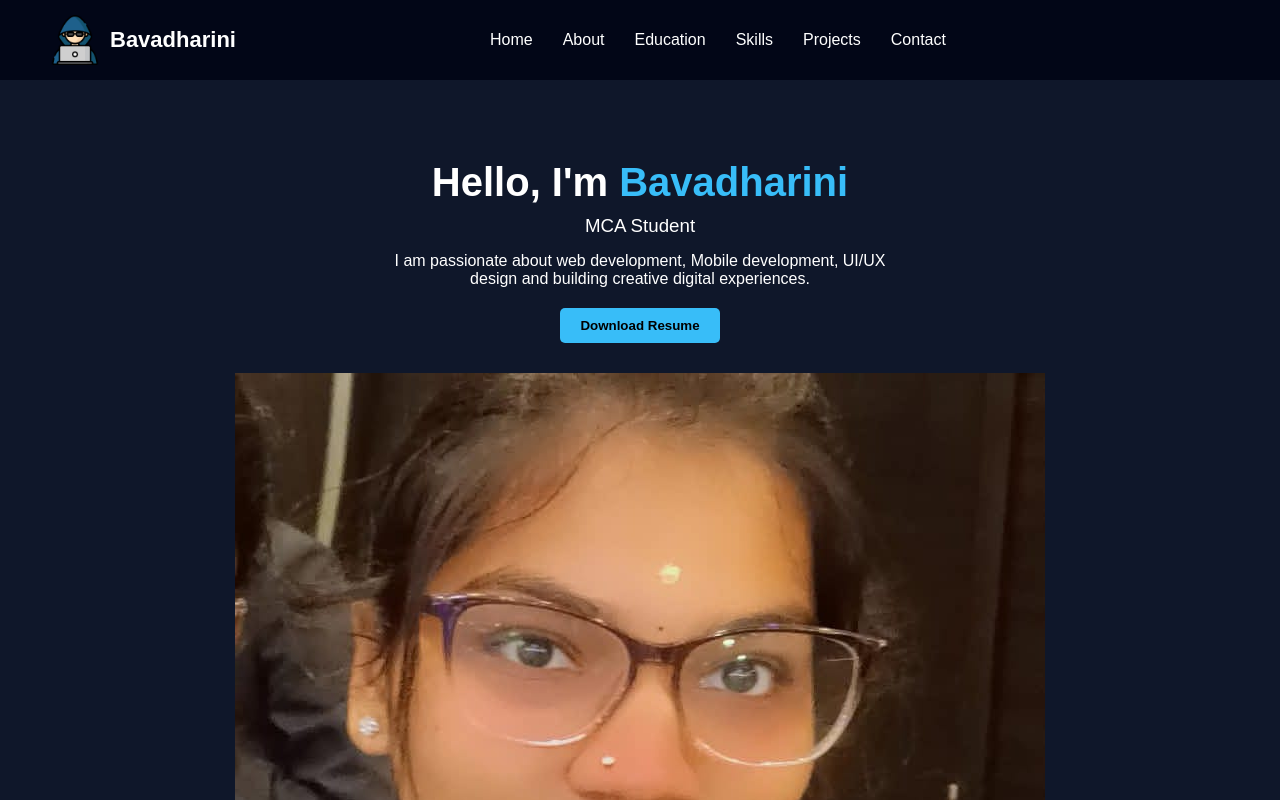
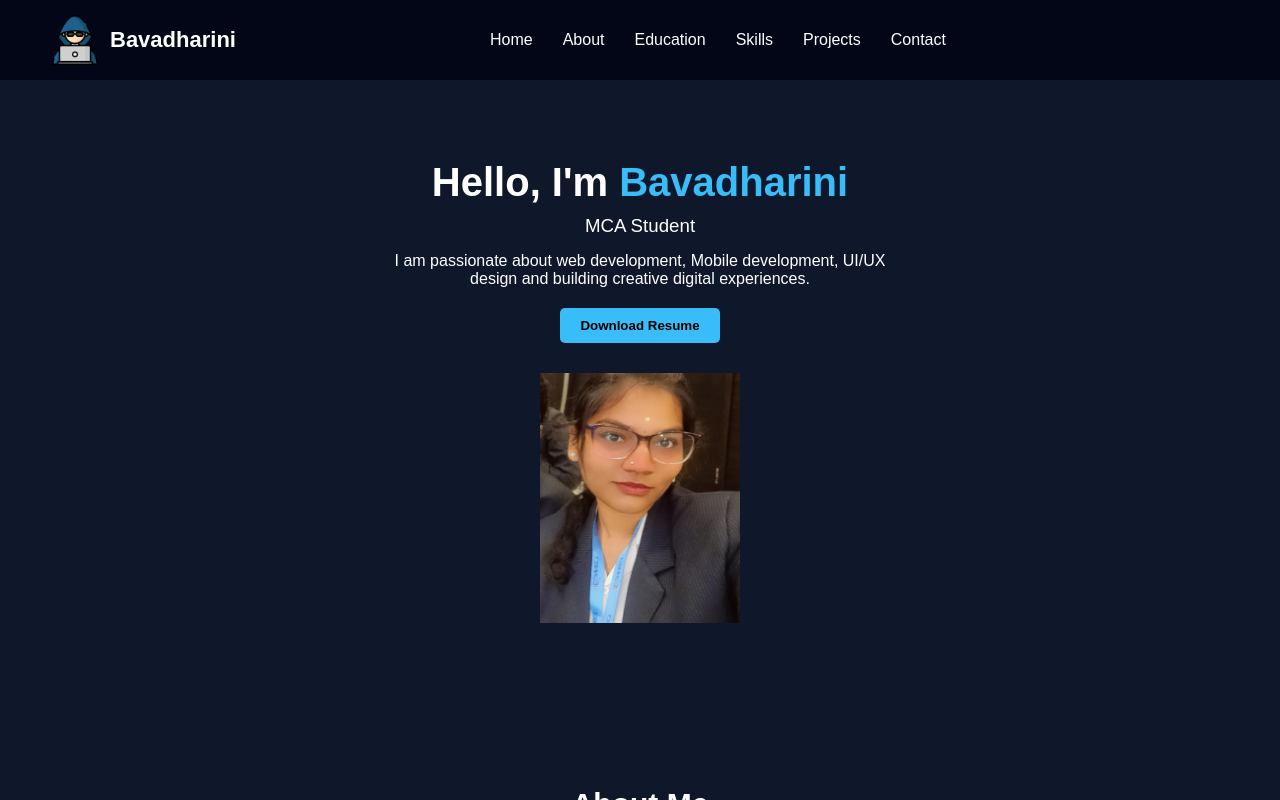
Before and after one commit to BavadhariniS/Portfolio, a React (Vite) app: page / in a window 1280 px wide. Shown: the top 800 px of the page. Built offline with nearby package versions, Linux system fonts and the light colour scheme.

Commit message:
added new.css

```diff
--- a/src/components/Home.jsx
+++ b/src/components/Home.jsx
@@ -16,7 +16,7 @@ function Home(){
       <button>Download Resume</button>
 
       <div className="image">
-        <img src="bava.jpeg" alt="me"/>
+        <img height={250} width={200} src="bava.jpeg" alt="me"/>
       </div>
 
     </section>
```
Also changed, not shown: src/App.jsx (line endings or trailing spaces).
